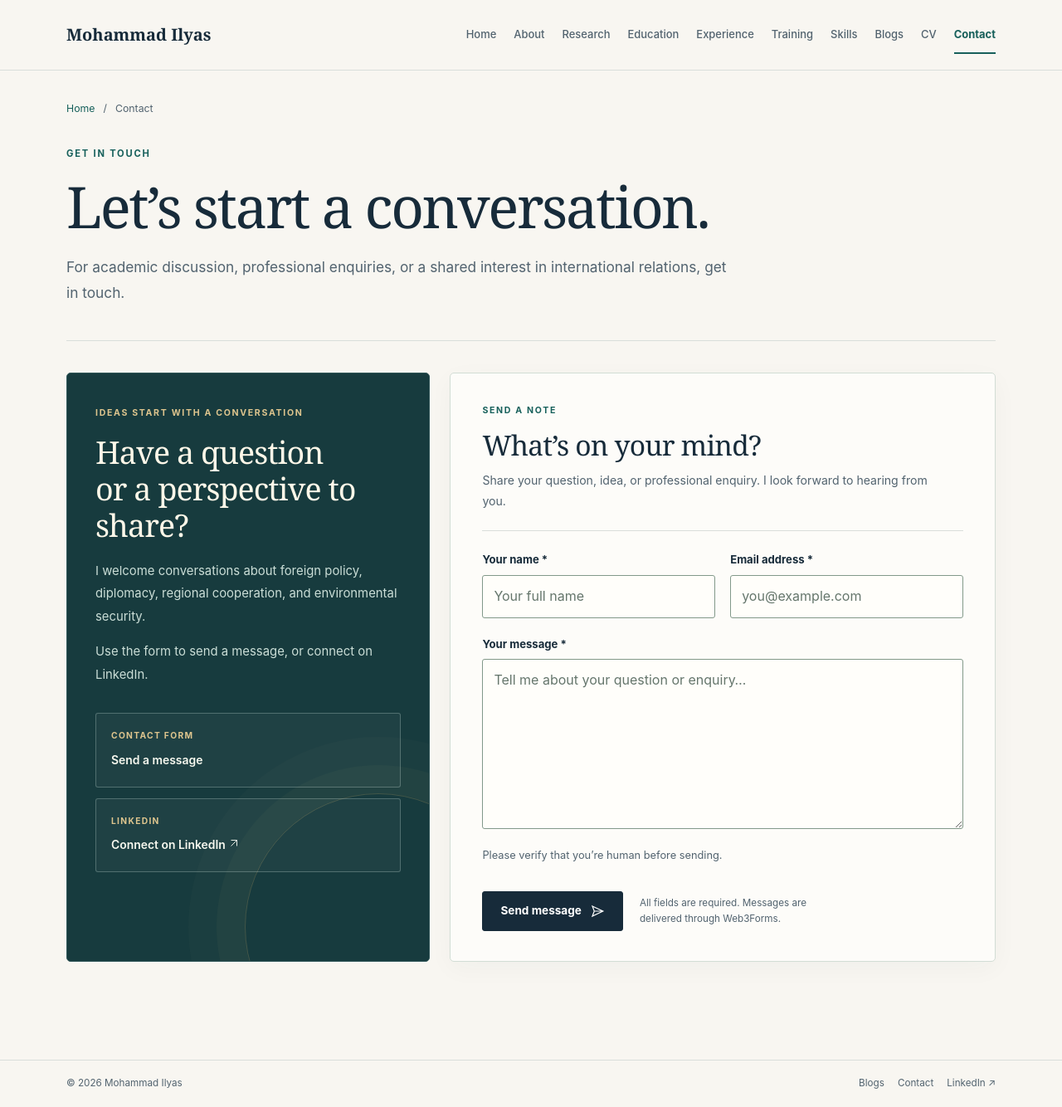
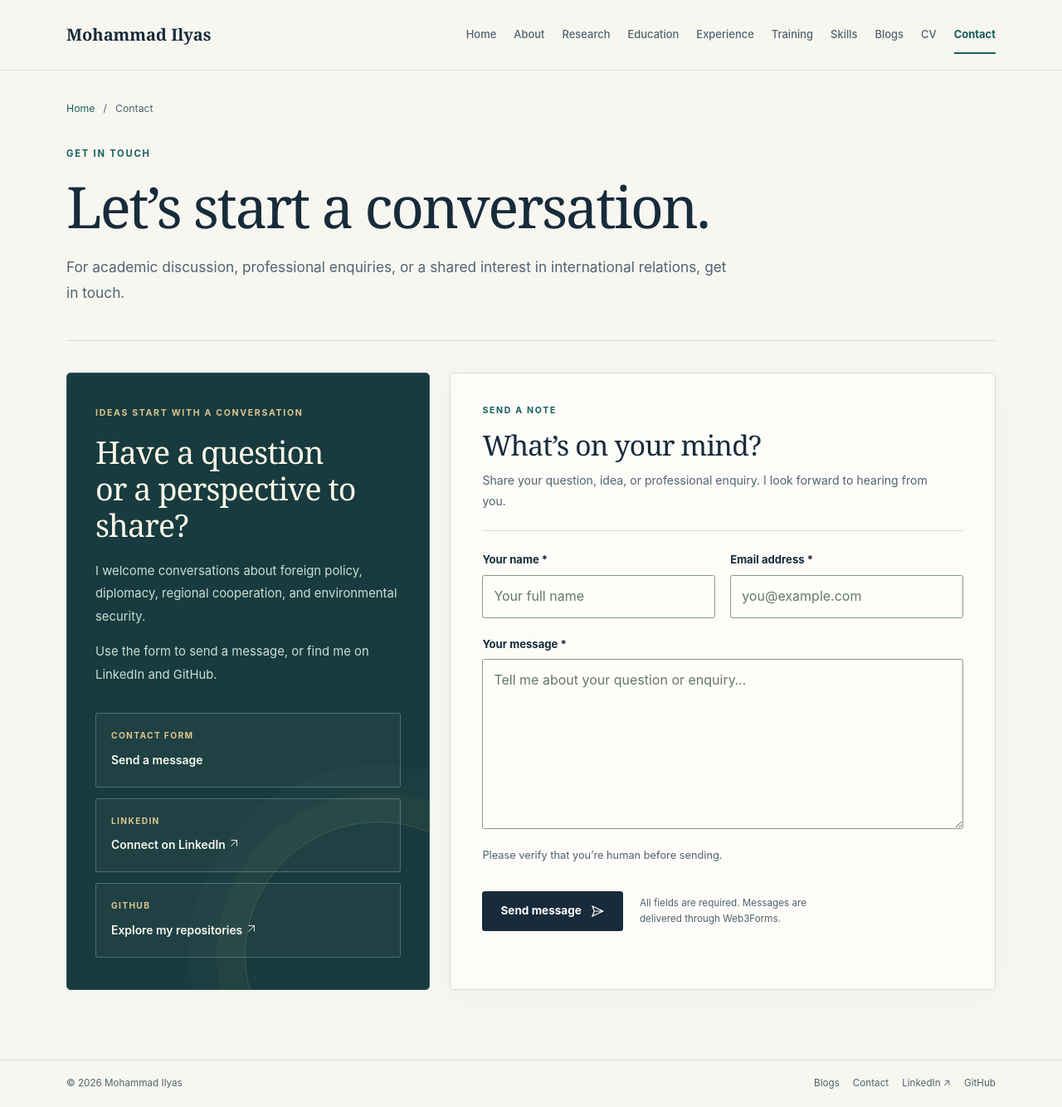
Before and after one commit to ilyasferozi121-svg/Ilyasferozi.me, a Jekyll site: the page built from contact.html, in a window 1280 px wide and 1334 px high. Shown: the whole window at 83% size. Built offline with Jekyll 4.4.1, drawn with Linux system fonts in a browser that asks for light colours.

Commit message:
Add GitHub profile links to the portfolio and contact pages

```diff
--- a/_layouts/default.html
+++ b/_layouts/default.html
@@ -51,7 +51,7 @@
   <footer class="site-footer">
     <div class="wrap footer-inner">
       <span class="footer-brand">© {{ 'now' | date: '%Y' }} Mohammad Ilyas</span>
-      <nav class="footer-links" aria-label="Footer navigation"><a href="{{ '/blogs/' | relative_url }}">Blogs</a><a href="{{ '/contact/' | relative_url }}">Contact</a><a href="https://www.linkedin.com/in/muhammad-ilyas-930830370" target="_blank" rel="noopener">LinkedIn ↗</a></nav>
+      <nav class="footer-links" aria-label="Footer navigation"><a href="{{ '/blogs/' | relative_url }}">Blogs</a><a href="{{ '/contact/' | relative_url }}">Contact</a><a href="https://www.linkedin.com/in/muhammad-ilyas-930830370" target="_blank" rel="noopener">LinkedIn ↗</a><a href="https://github.com/ilyasferozi121-svg" target="_blank" rel="noopener noreferrer">GitHub</a></nav>
     </div>
   </footer>
   {% if page.contact_form %}<script src="https://web3forms.com/client/script.js" async defer></script>{% endif %}
--- a/assets/css/contact.css
+++ b/assets/css/contact.css
@@ -53,6 +53,7 @@
   .contact-aside h2 { max-width: 580px; }
   .contact-aside > p:not(.eyebrow) { max-width: 650px; }
   .contact-options { grid-template-columns: repeat(2, minmax(0, 1fr)); margin-top: 25px; }
+  .contact-option:last-child:nth-child(odd) { grid-column: 1 / -1; }
   .contact-form-panel { padding: 32px; }
   .form-note { max-width: 330px; }
 }
--- a/contact.html
+++ b/contact.html
@@ -6,7 +6,7 @@ permalink: "/contact/"
 eyebrow: "Get in touch"
 heading: "Let’s start a conversation."
 intro: "For academic discussion, professional enquiries, or a shared interest in international relations, get in touch."
-description: "Send Mohammad Ilyas a message through the contact form or connect on LinkedIn."
+description: "Send Mohammad Ilyas a message through the contact form, or explore his LinkedIn and GitHub profiles."
 contact_form: true
 ---
 <div class="contact-layout">
@@ -14,10 +14,11 @@ contact_form: true
     <p class="eyebrow">Ideas start with a conversation</p>
     <h2>Have a question<br>or a perspective to share?</h2>
     <p>I welcome conversations about foreign policy, diplomacy, regional cooperation, and environmental security.</p>
-    <p>Use the form to send a message, or connect on LinkedIn.</p>
+    <p>Use the form to send a message, or find me on LinkedIn and GitHub.</p>
     <div class="contact-options">
       <a class="contact-option" href="#contact-form"><span class="contact-option-label">Contact form</span><strong>Send a message</strong></a>
       <a class="contact-option" href="https://www.linkedin.com/in/muhammad-ilyas-930830370" target="_blank" rel="noopener"><span class="contact-option-label">LinkedIn</span><strong>Connect on LinkedIn <svg width="14" height="14" viewBox="0 0 24 24" fill="none" stroke="currentColor" stroke-width="1.6" aria-hidden="true"><path d="M6 18 18 6M6 6h12v12"/></svg></strong></a>
+      <a class="contact-option" href="https://github.com/ilyasferozi121-svg" target="_blank" rel="noopener noreferrer"><span class="contact-option-label">GitHub</span><strong>Explore my repositories <svg width="14" height="14" viewBox="0 0 24 24" fill="none" stroke="currentColor" stroke-width="1.6" aria-hidden="true"><path d="M6 18 18 6M6 6h12v12"/></svg></strong></a>
     </div>
   </aside>
   <section class="contact-form-panel" aria-labelledby="form-heading">
--- a/cv.html
+++ b/cv.html
@@ -9,7 +9,7 @@ intro: "A complete overview of education, experience, training, and skills. Prin
 description: "View and print Mohammad Ilyas’s curriculum vitae, including education, experience, training, and skills."
 ---
 <div class="cv-summary panel">
-  <div><h2>Mohammad Ilyas</h2><p>MPhil Student in International Relations · UMT Lahore</p><p><a href="{{ '/contact/' | relative_url }}">Contact form</a> · <a href="https://www.linkedin.com/in/muhammad-ilyas-930830370">LinkedIn profile</a></p></div>
+  <div><h2>Mohammad Ilyas</h2><p>MPhil Student in International Relations · UMT Lahore</p><p><a href="{{ '/contact/' | relative_url }}">Contact form</a> · <a href="https://www.linkedin.com/in/muhammad-ilyas-930830370">LinkedIn profile</a> · <a href="https://github.com/ilyasferozi121-svg" target="_blank" rel="noopener noreferrer">GitHub profile</a></p></div>
   <button class="btn print-hide" type="button" data-print-cv>Print / Save as PDF</button>
 </div>
 <section class="cv-section"><h2>Profile</h2><p>MPhil student in International Relations with undergraduate training in foreign policy, diplomacy, regional politics, security and international law. Professional experience in education communications, mathematics teaching and public-sector records management.</p></section>
--- a/index.html
+++ b/index.html
@@ -145,8 +145,8 @@ description: "Academic portfolio of Mohammad Ilyas, MPhil student in Internation
     <article class="page-card home-section home-contact" id="contact" data-category="professional" aria-labelledby="home-contact-title">
       <div class="home-section-head"><span class="card-index">09 / Contact</span><h3 id="home-contact-title">Let’s continue<br>the conversation.</h3><p class="section-description">For academic discussion, professional enquiries, or a shared interest in international relations.</p></div>
       <div class="home-section-body contact-preview-layout">
-        <div><h4>Have a question or a perspective to share?</h4><p>Get in touch about foreign policy, diplomacy, regional cooperation, or environmental security. Use the contact form or connect on LinkedIn.</p></div>
-        <div class="contact-methods"><a class="contact-method" href="{{ '/contact/#contact-form' | relative_url }}"><span class="contact-kind">Contact form</span><strong>Send me a message</strong></a><a class="contact-method" href="https://www.linkedin.com/in/muhammad-ilyas-930830370" target="_blank" rel="noopener"><span class="contact-kind">LinkedIn</span><strong>Connect on LinkedIn <span aria-hidden="true">↗</span></strong></a></div>
+        <div><h4>Have a question or a perspective to share?</h4><p>Get in touch about foreign policy, diplomacy, regional cooperation, or environmental security. Use the contact form, connect on LinkedIn, or explore my work on GitHub.</p></div>
+        <div class="contact-methods"><a class="contact-method" href="{{ '/contact/#contact-form' | relative_url }}"><span class="contact-kind">Contact form</span><strong>Send me a message</strong></a><a class="contact-method" href="https://www.linkedin.com/in/muhammad-ilyas-930830370" target="_blank" rel="noopener"><span class="contact-kind">LinkedIn</span><strong>Connect on LinkedIn <span aria-hidden="true">↗</span></strong></a><a class="contact-method" href="https://github.com/ilyasferozi121-svg" target="_blank" rel="noopener noreferrer"><span class="contact-kind">GitHub</span><strong>Explore my repositories</strong></a></div>
       </div>
       <div class="home-section-footer"><span>Academic discussion and professional enquiries</span><a class="card-link" href="{{ '/contact/' | relative_url }}" aria-label="More contact details">More <span aria-hidden="true">→</span></a></div>
     </article>
```
Also changed, not shown: README.md.
